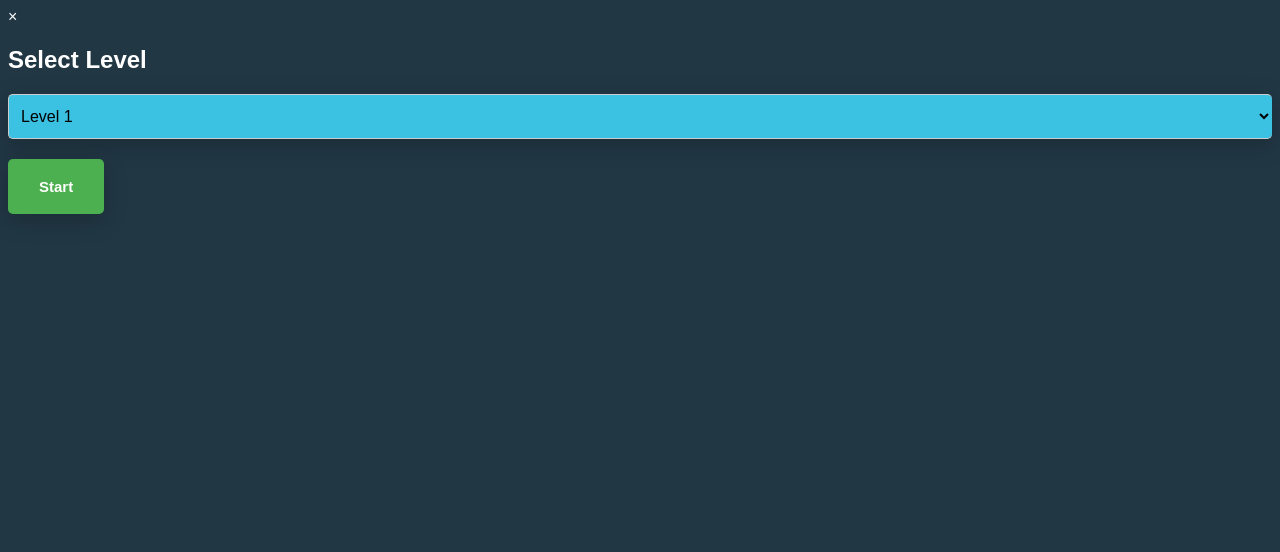
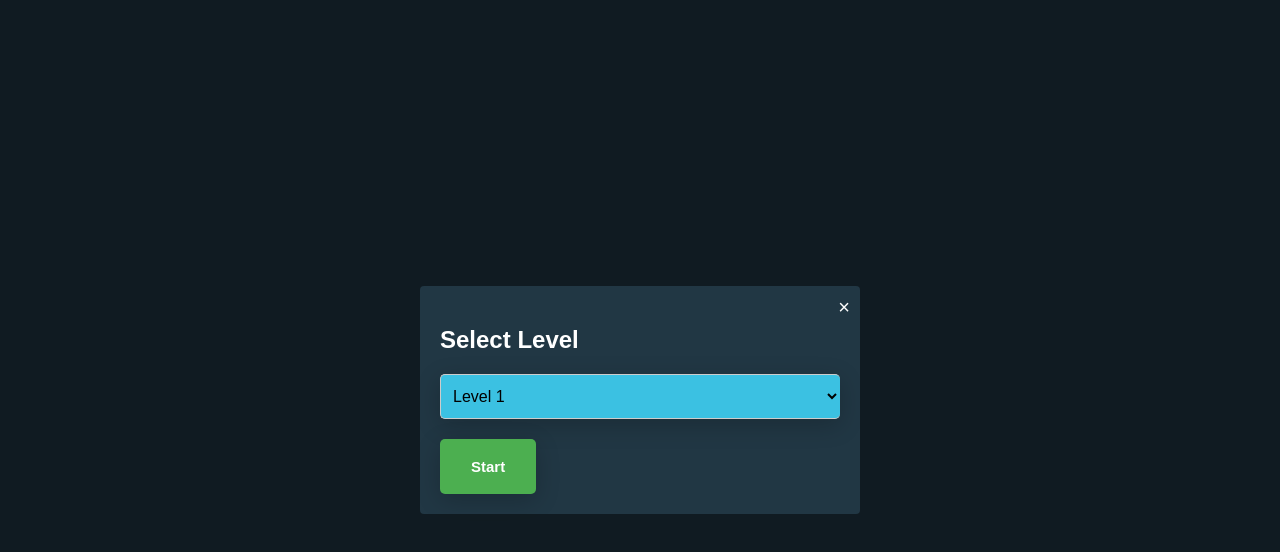
Before and after one commit to okristaps/mini-casino, a React (Create React App) app: page / in a window 1280 px wide. Shown: the top 552 px of the page. Built offline with nearby package versions, Linux system fonts and the light colour scheme.

Commit message:
scss fix

```diff
--- a/src/scss/betoptions.scss
+++ b/src/scss/betoptions.scss
@@ -30,3 +30,26 @@
   }
 
 }
+
+
+.text-input-container {
+  display: flex;
+  height: 20px;
+  flex-direction: row;
+  box-shadow: 0px 6px 24px 0px rgba(0, 0, 0, 0.2);
+  align-items: center;
+  margin-top: 20px;
+
+  input[type="text"] {
+    width: 100%;
+    padding: 8px;
+    font-size: 16px;
+    border: 1px solid #ccc;
+    border-left: 0;
+  border-radius: 5px;
+  margin-left: 5px;
+    background: #3BC1E2;
+    height: 20px;
+    outline: none; // Removes the outline when input is focused
+  }
+}
--- a/src/scss/index.scss
+++ b/src/scss/index.scss
@@ -178,3 +178,36 @@ body {
     margin-top: 5px;
   }
 }
+
+
+
+
+
+.modal-overlay {
+  position: fixed;
+  top: 0;
+  left: 0;
+  width: 100%;
+  height: 100%;
+  background-color: rgba(0, 0, 0, 0.5);
+  display: flex;
+  align-items: center;
+  justify-content: center;
+  z-index: 1000;
+}
+
+.modal-content {
+  background-color: #213744;
+  padding: 20px;
+  border-radius: 4px;
+  position: relative;
+  width: 400px;
+}
+
+.close-button {
+  position: absolute;
+  top: 10px;
+  right: 10px;
+  font-size: 20px;
+  cursor: pointer;
+}
```
Also changed, not shown: 1 other file (tests, documents, lock files or other folders).
